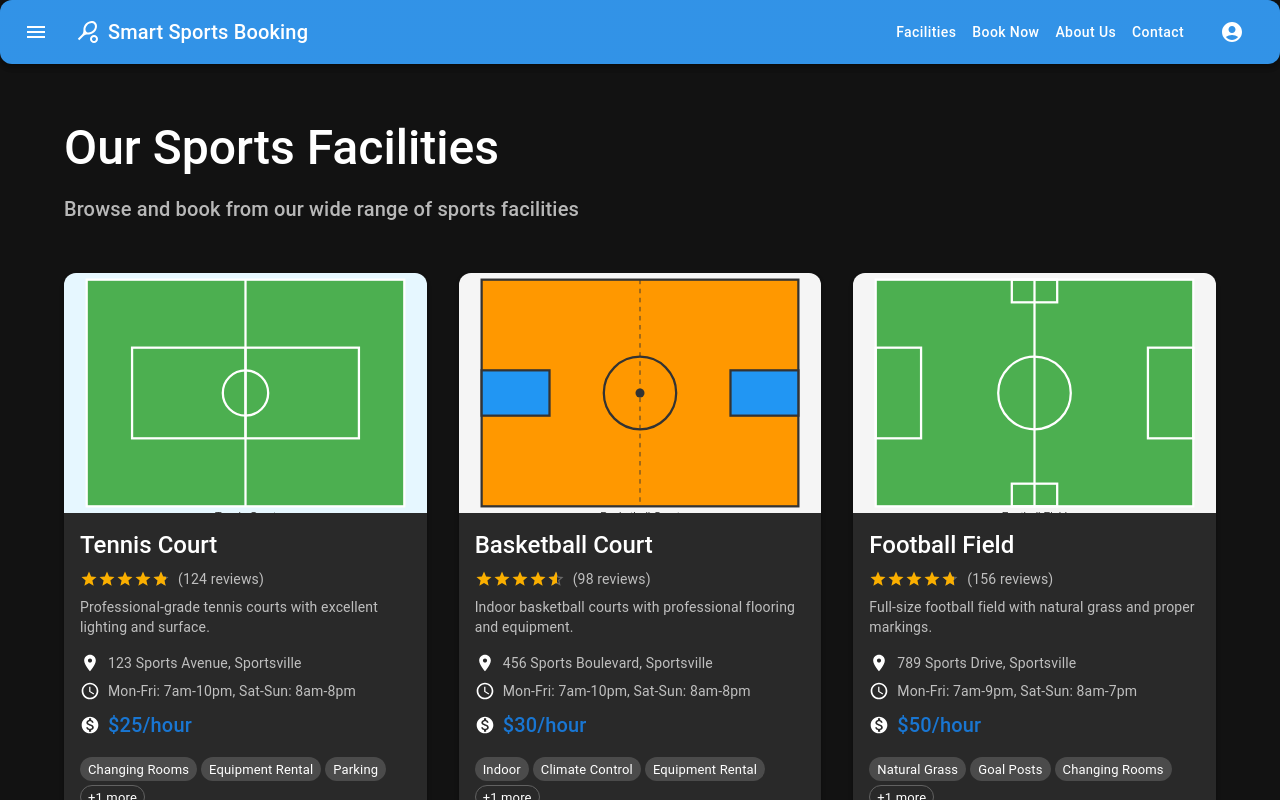
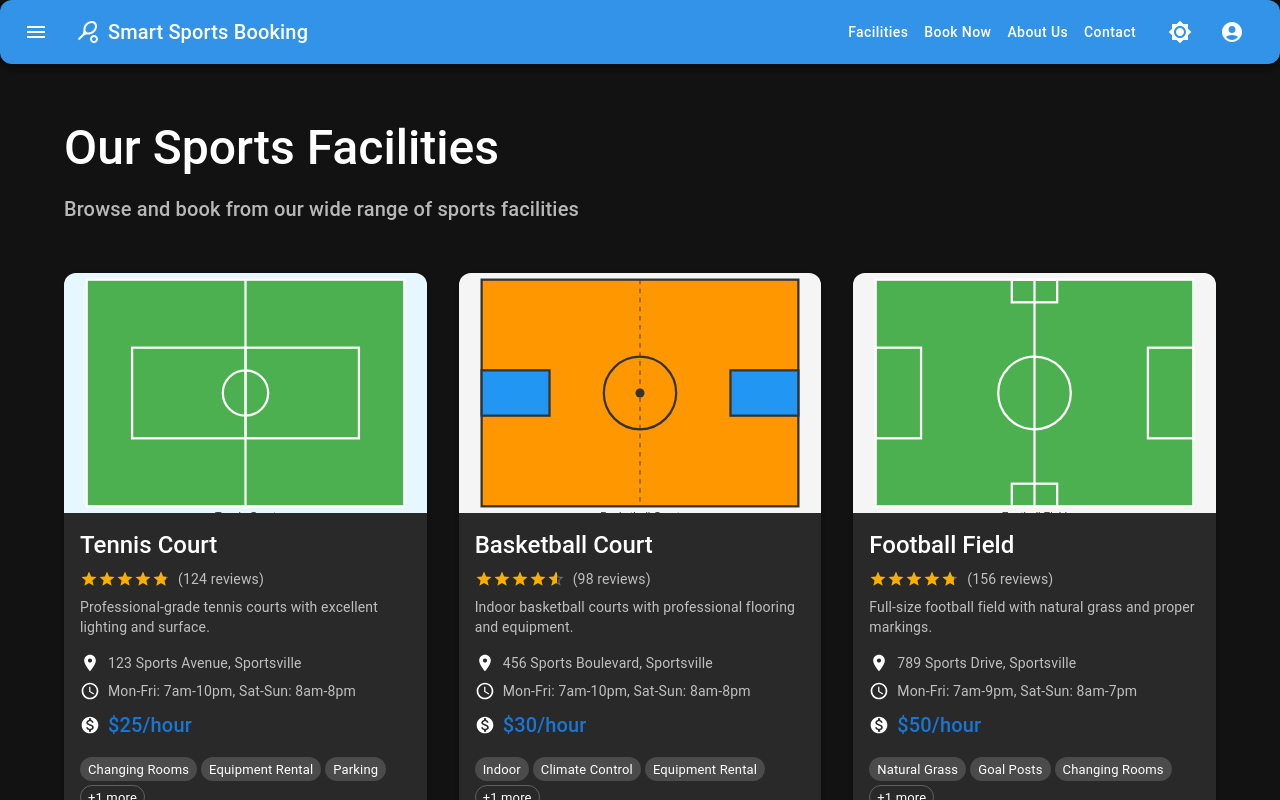
Before and after one commit to foo614/smart-sports-booking, a React (Create React App) app: page /smart-sports-booking/facilities in a window 1280 px wide. Shown: the top 800 px of the page. Built offline with nearby package versions, Linux system fonts and the light colour scheme.

Commit message:
Add dark/light theme toggle button to header

```diff
--- a/src/components/layout/Header.tsx
+++ b/src/components/layout/Header.tsx
@@ -1,11 +1,13 @@
 import React from 'react';
 import { AppBar, Toolbar, Typography, Button, IconButton, Box, Menu, MenuItem } from '@mui/material';
-import { Menu as MenuIcon, SportsTennis, AccountCircle } from '@mui/icons-material';
+import { Menu as MenuIcon, SportsTennis, AccountCircle, Brightness4, Brightness7 } from '@mui/icons-material';
 import { Link } from 'react-router-dom';
+import { useTheme } from '../../contexts/ThemeContext';
 
 const Header: React.FC = () => {
   const [anchorEl, setAnchorEl] = React.useState<null | HTMLElement>(null);
   const open = Boolean(anchorEl);
+  const { mode, toggleColorMode } = useTheme();
 
   const handleMenu = (event: React.MouseEvent<HTMLElement>) => {
     setAnchorEl(event.currentTarget);
@@ -50,7 +52,15 @@ const Header: React.FC = () => {
           </Button>
         </Box>
 
-        <Box sx={{ ml: 2 }}>
+        <Box sx={{ ml: 2, display: 'flex', alignItems: 'center' }}>
+          <IconButton
+            onClick={toggleColorMode}
+            color="inherit"
+            aria-label="toggle theme"
+            sx={{ mr: 1 }}
+          >
+            {mode === 'dark' ? <Brightness7 /> : <Brightness4 />}
+          </IconButton>
           <IconButton
             size="large"
             aria-label="account of current user"
```
